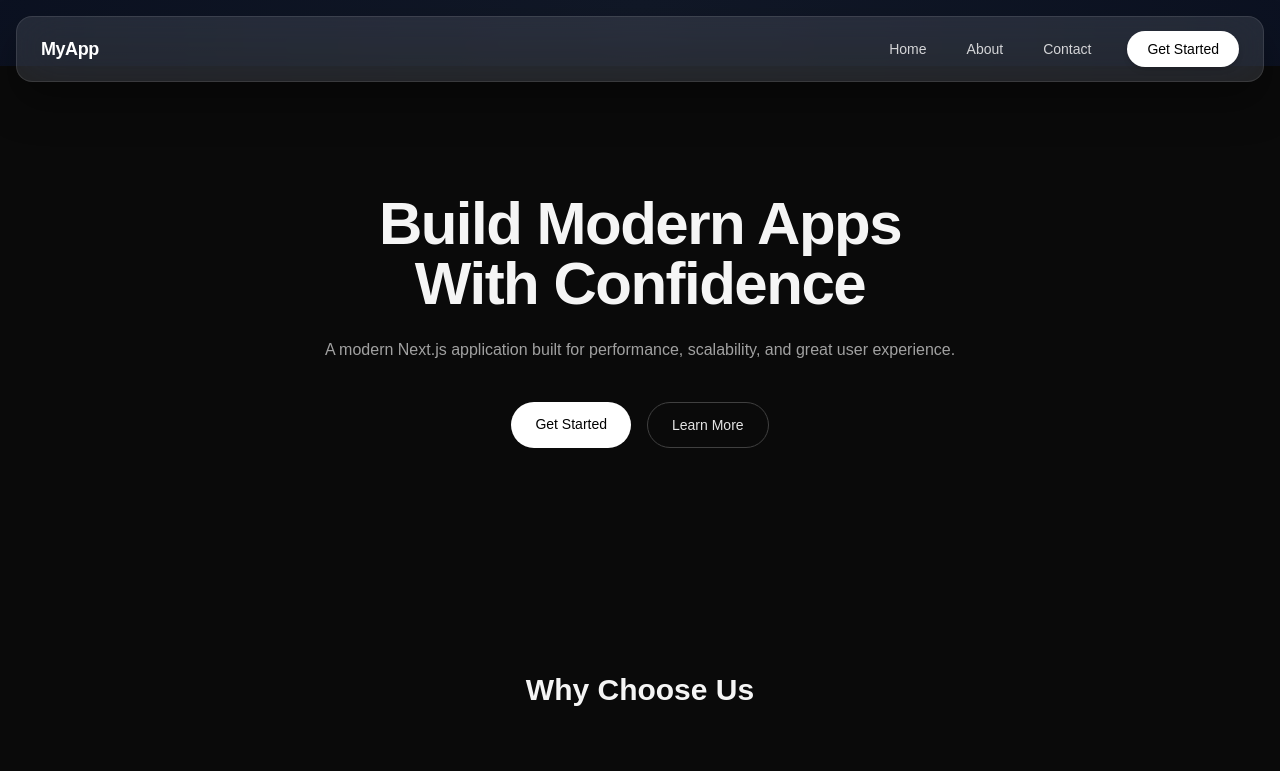
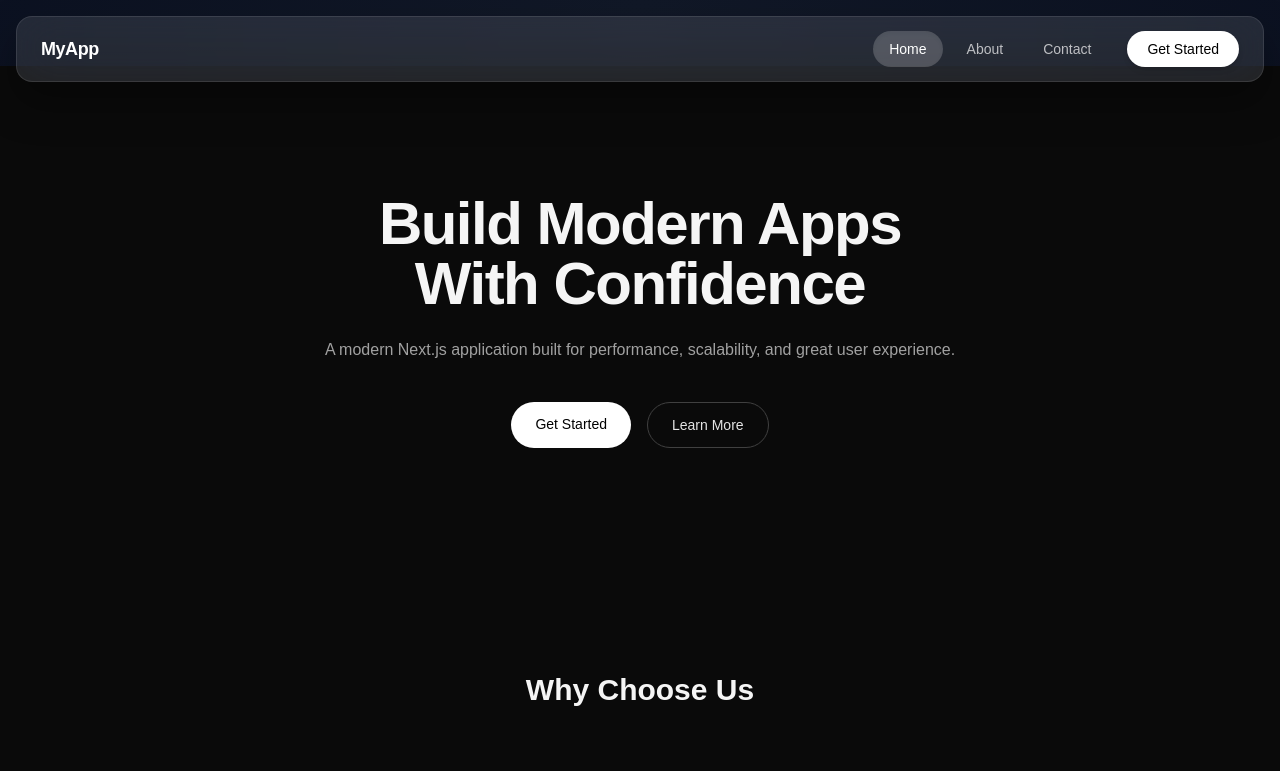
Before and after one commit to SAY007-DEV/nextjs-first-app, a Next.js app in the folder first/: page / in a window 1280 px wide. Shown: the top 771 px of the page. Built offline with nearby package versions, Linux system fonts and the light colour scheme.

Commit message:
Active indicator added

```diff
--- a/first/app/Components/Navbar.jsx
+++ b/first/app/Components/Navbar.jsx
@@ -2,9 +2,11 @@
 
 import Link from "next/link"
 import { useState } from "react"
+import { usePathname } from "next/navigation"
 
 export default function Navbar() {
   const [open, setOpen] = useState(false)
+  const pathname = usePathname()
 
   return (
     <nav className="sticky top-4 z-50 px-4">
@@ -16,16 +18,16 @@ export default function Navbar() {
             {/* Logo */}
             <Link
               href="/"
-              className="text-lg font-semibold tracking-tight text-white hover:opacity-80 transition"
+              className="text-lg font-semibold tracking-tight text-white"
             >
               MyApp
             </Link>
 
             {/* Desktop Links */}
             <div className="hidden md:flex items-center gap-2">
-              <NavLink href="/">Home</NavLink>
-              <NavLink href="/about">About</NavLink>
-              <NavLink href="/contact">Contact</NavLink>
+              <NavLink href="/" active={pathname === "/"}>Home</NavLink>
+              <NavLink href="/about" active={pathname === "/about"}>About</NavLink>
+              <NavLink href="/contact" active={pathname === "/contact"}>Contact</NavLink>
 
               <Link
                 href="/signup"
@@ -35,10 +37,10 @@ export default function Navbar() {
               </Link>
             </div>
 
-            {/* Mobile Menu Button */}
+            {/* Mobile Button */}
             <button
               onClick={() => setOpen(!open)}
-              className="md:hidden rounded-full bg-white/10 px-4 py-2 text-white backdrop-blur hover:bg-white/20 transition"
+              className="md:hidden rounded-full bg-white/10 px-4 py-2 text-white hover:bg-white/20 transition"
             >
               ☰
             </button>
@@ -47,15 +49,15 @@ export default function Navbar() {
           {/* Mobile Menu */}
           {open && (
             <div className="md:hidden border-t border-white/10 px-6 py-6">
-              <div className="flex flex-col gap-4">
-                <MobileLink href="/" setOpen={setOpen}>Home</MobileLink>
-                <MobileLink href="/about" setOpen={setOpen}>About</MobileLink>
-                <MobileLink href="/contact" setOpen={setOpen}>Contact</MobileLink>
+              <div className="flex flex-col gap-3">
+                <MobileLink href="/" active={pathname === "/"} setOpen={setOpen}>Home</MobileLink>
+                <MobileLink href="/about" active={pathname === "/about"} setOpen={setOpen}>About</MobileLink>
+                <MobileLink href="/contact" active={pathname === "/contact"} setOpen={setOpen}>Contact</MobileLink>
 
                 <Link
                   href="/signup"
                   onClick={() => setOpen(false)}
-                  className="mt-2 rounded-xl bg-white py-3 text-center text-sm font-medium text-black shadow-lg"
+                  className="mt-3 rounded-xl bg-white py-3 text-center text-sm font-medium text-black shadow-lg"
                 >
                   Get Started
                 </Link>
@@ -68,25 +70,33 @@ export default function Navbar() {
   )
 }
 
-/* Reusable desktop link */
-function NavLink({ href, children }) {
+/* Desktop Nav Link */
+function NavLink({ href, children, active }) {
   return (
     <Link
       href={href}
-      className="rounded-full px-4 py-2 text-sm text-white/80 hover:text-white hover:bg-white/10 transition"
+      className={`relative rounded-full px-4 py-2 text-sm transition
+        ${active
+          ? "text-white bg-white/20 shadow-inner"
+          : "text-white/70 hover:text-white hover:bg-white/10"
+        }`}
     >
       {children}
     </Link>
   )
 }
 
-/* Reusable mobile link */
-function MobileLink({ href, children, setOpen }) {
+/* Mobile Nav Link */
+function MobileLink({ href, children, active, setOpen }) {
   return (
     <Link
       href={href}
       onClick={() => setOpen(false)}
-      className="rounded-lg px-3 py-2 text-sm text-white/80 hover:text-white hover:bg-white/10 transition"
+      className={`rounded-lg px-3 py-2 text-sm transition
+        ${active
+          ? "bg-white/20 text-white"
+          : "text-white/70 hover:bg-white/10 hover:text-white"
+        }`}
     >
       {children}
     </Link>
```
